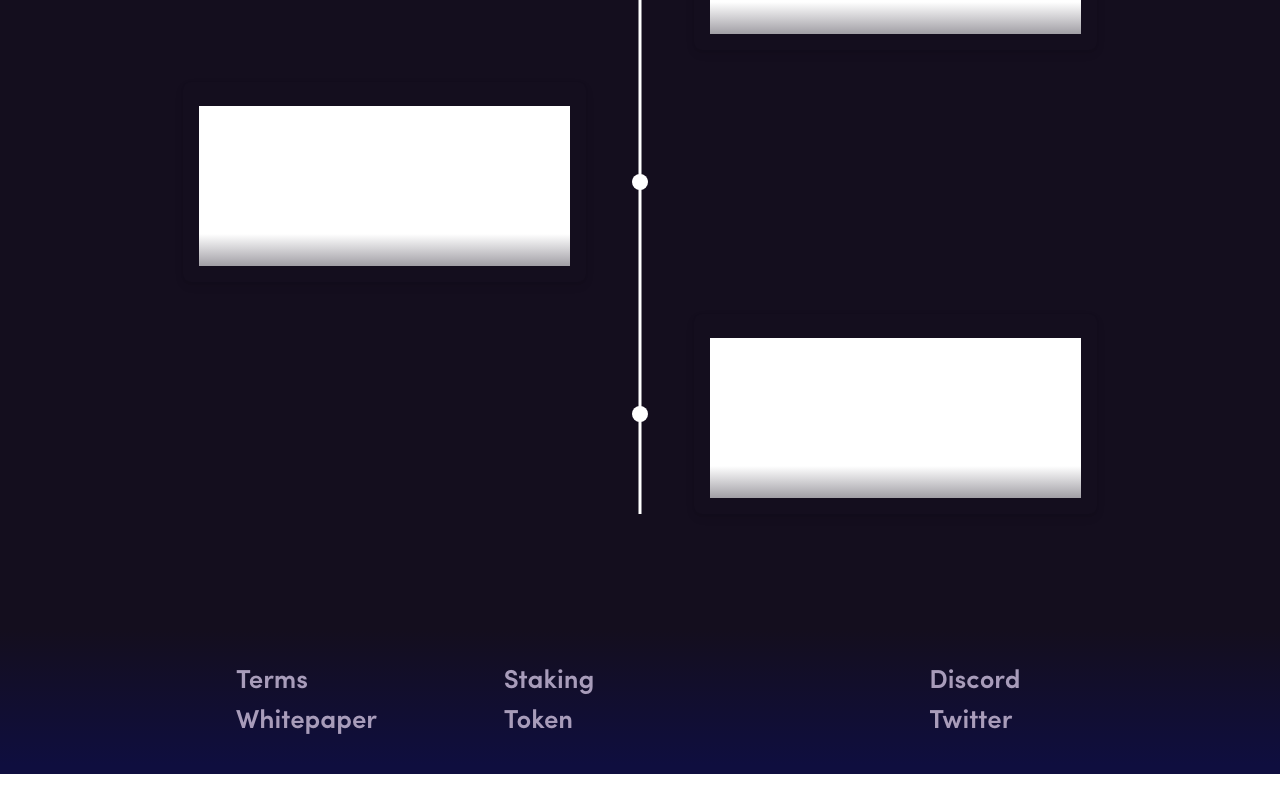
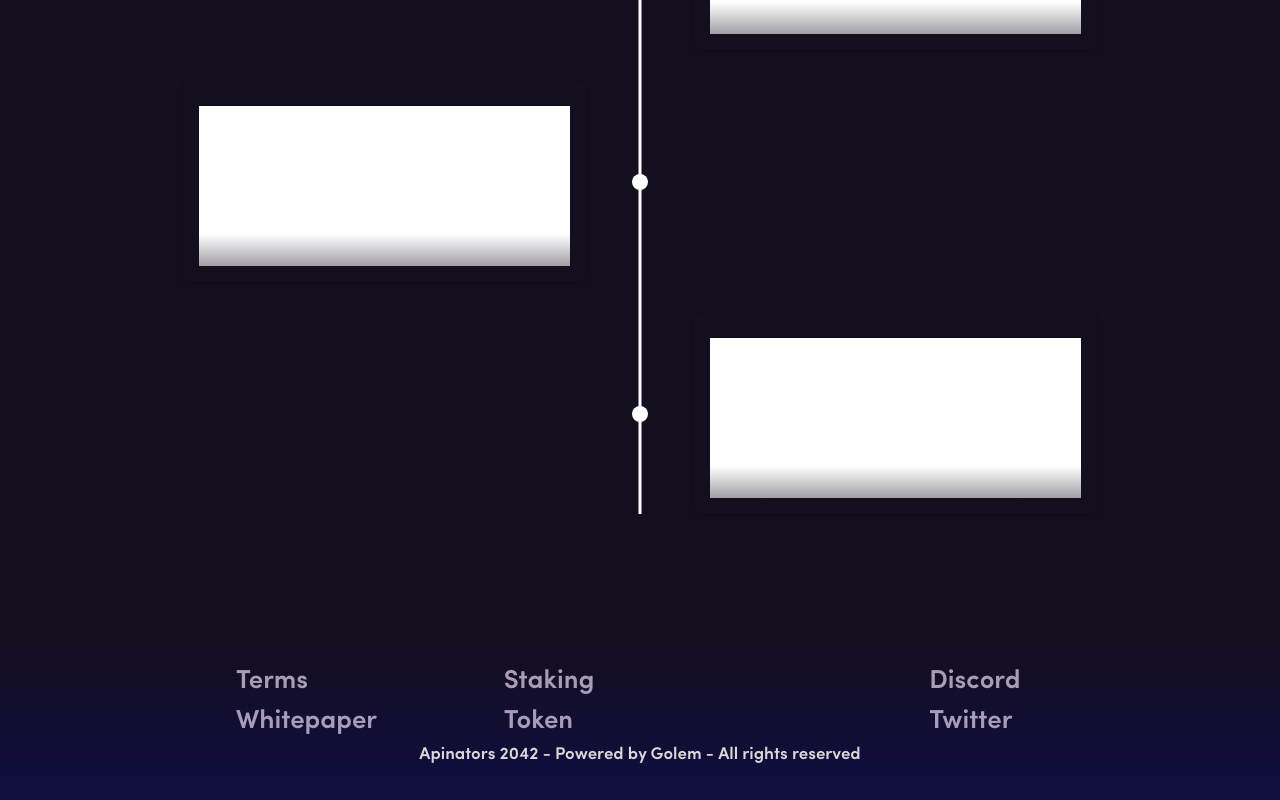
Before and after one commit to Emergencesxyz/SpiceRush, a Next.js app in the folder landing/: page / in a window 1280 px wide. Shown: the part 4394-5194 px from the top of the page. Before the commit the page ends 5168 px from the top, so only its background shows below. Built offline with nearby package versions, Linux system fonts and the light colour scheme; a web font is replaced by a local one.

Commit message:
feat(landing): add copyright to footer

```diff
--- a/landing/components/Footer/Footer.module.scss
+++ b/landing/components/Footer/Footer.module.scss
@@ -10,6 +10,14 @@
   font-size: 26px;
 }
 
+.footerRow2 {
+  padding-left: 14rem;
+  padding-right: 14rem;
+  color: rgb(216, 216, 216);
+  font-family: "sofia-pro-SemiBold";
+  font-size: 17px;
+}
+
 @media (max-width: 576px) {
   .footerRow1 {
     width: 80%;
--- a/landing/components/Footer/Footer.tsx
+++ b/landing/components/Footer/Footer.tsx
@@ -43,6 +43,9 @@ const Footer = () => {
           <a href="">Twitter</a>
         </Col>
       </Row>
+      <Row className={styles.footerRow2}>
+        Apinators 2042 - Powered by Golem - All rights reserved
+      </Row>
     </>
   );
 };
```
